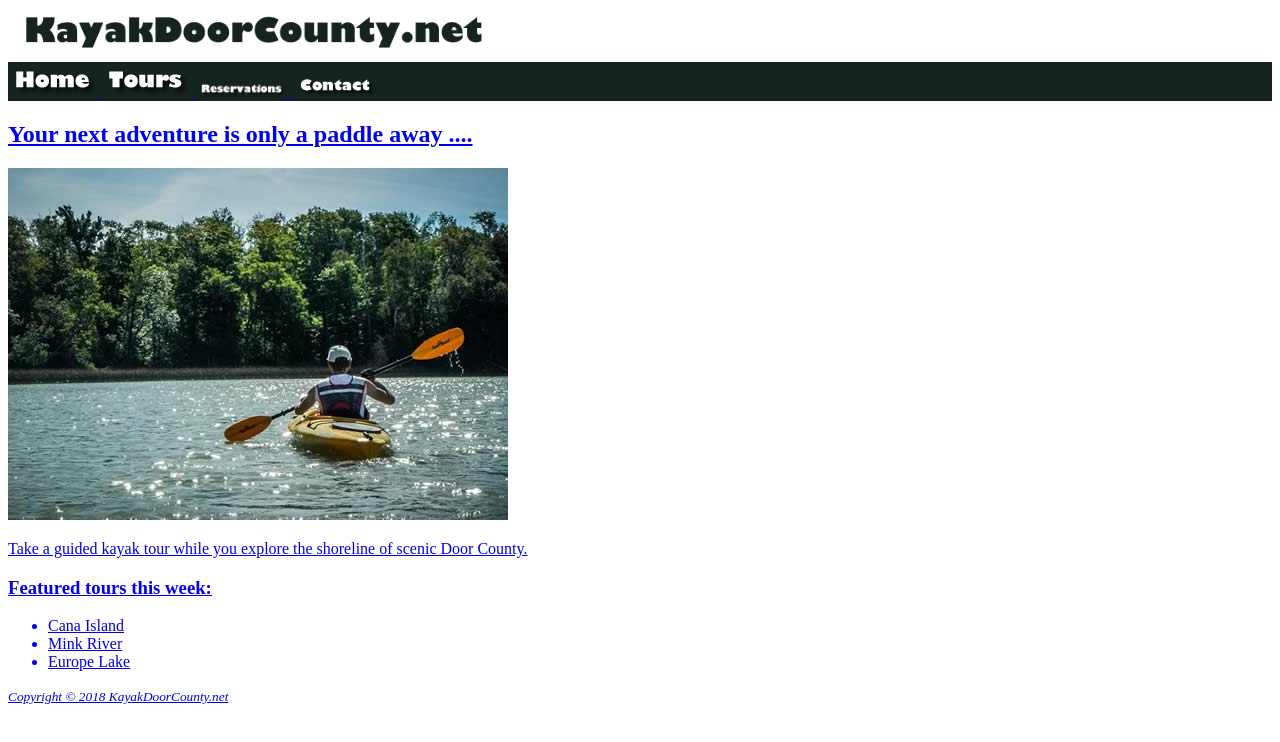
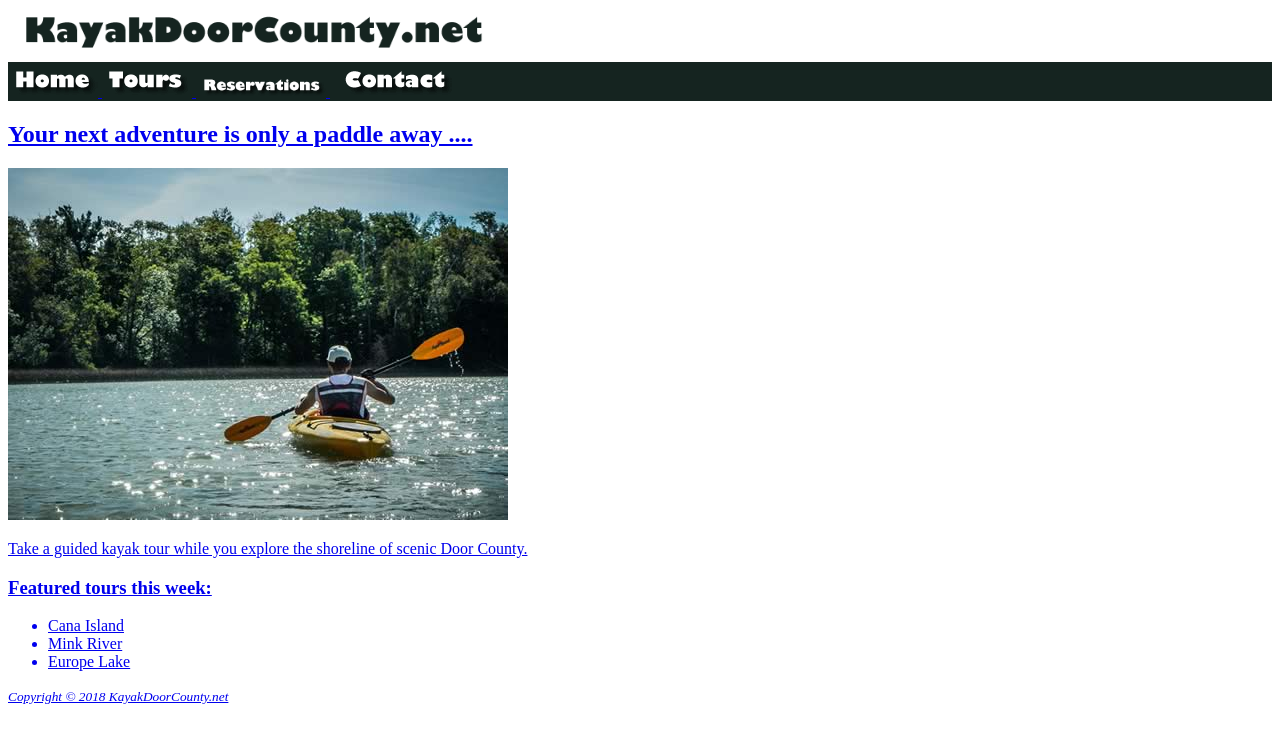
Before and after one commit to juanbermudez-1/4.4, a plain HTML site: page index.html in a window 1280 px wide. Drawn offline with Linux system fonts and the light colour scheme.

Commit message:
Update index.html

```diff
--- a/index.html
+++ b/index.html
@@ -22,9 +22,10 @@
 <nav id="bar">
 <a href="index.html"><img src="home.gif" alt="Home" width="90">
 <a href="tours.html"><img src="tours.gif" alt="Home" width="90">
-<a href="reservations.html"><img src="reservations.gif" alt="Home" width="90">
-<a href="contact.html"><img src="contact.gif" alt="Home" width="90">
+<a href="reservations.html"><img src="reservations.gif" alt="Home" width="130">
+<a href="contact.html"><img src="contact.gif" alt="Home" width="130">
 </nav>
+
 <main>
   </bar>
 <h2>Your next adventure is only a paddle away ....</h2>
```
